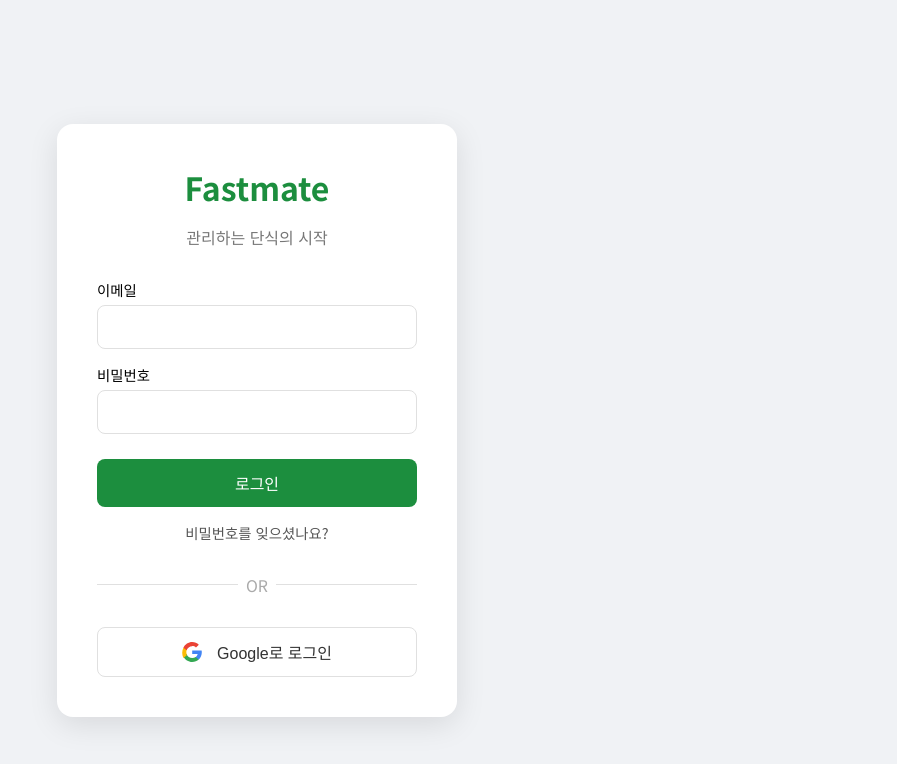
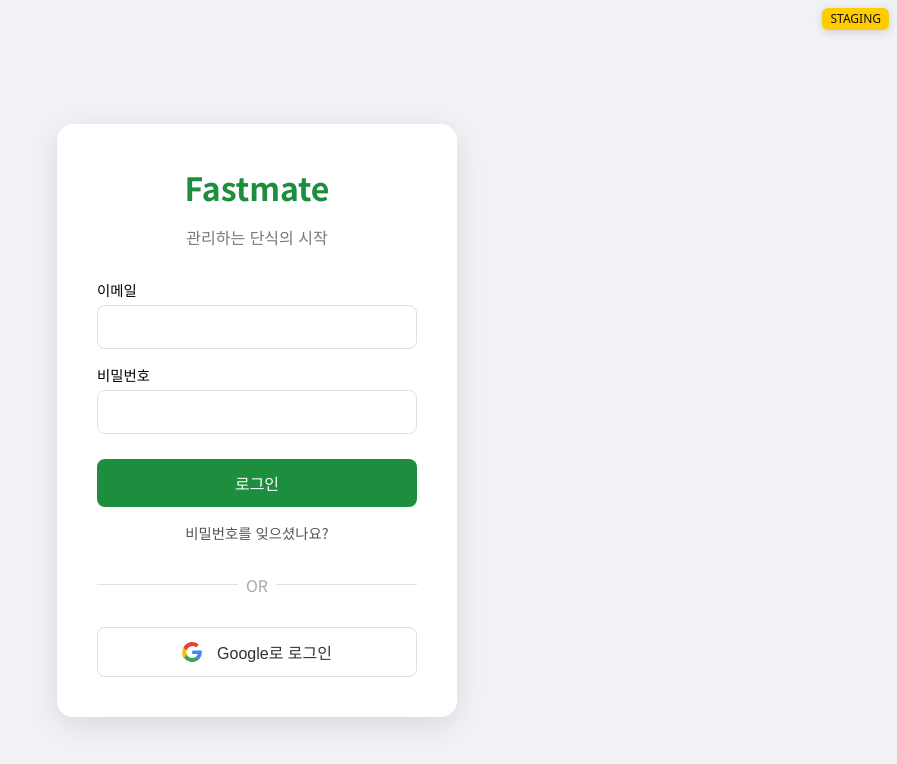
Before and after one commit to maenglion/fastmateapp, a website: page login.html in a window 1280 px wide. Shown: the whole page, without its empty margins (383-1280 px from the left). Drawn offline with Linux system fonts and the light colour scheme; no server answers.

Commit message:
업데이트 스테이징 설정하기

```diff
--- a/firebase-init.js
+++ b/firebase-init.js
@@ -1,15 +1,14 @@
 // /firebase-init.js — v8.5 (공통)
-
-(() => {
+(function () {
   'use strict';
 
-  // 중복 로드 방지 + 전역 버전 표기
+  // ===== 공용 가드/버전 =====
   if (window.__AUTH_BOOT__) return;
   window.__AUTH_BOOT__ = true;
   window.__APP_VERSION__ = '2025.09.06-v8.5';
   console.log('[fastmate] version', window.__APP_VERSION__);
 
-  // 스플래시 가드(다른 스크립트보다 먼저 안전하게 호출 가능)
+  // 스플래시 안전 가드
   if (!window.showApp) {
     window.showApp = function () {
       const s = document.getElementById('splash-screen');
@@ -18,8 +17,12 @@
     };
   }
 
-  // ---------- Firebase 초기화(v8) ----------
-  const cfg = {
+  // ===== 환경/설정 (prod vs staging) =====
+  const ENV = /(^|\.)dev\.fastmate\.kr$/i.test(location.hostname) || /localhost/.test(location.hostname)
+    ? 'staging' : 'prod';
+
+  const CONFIG = {
+    prod: {
       apiKey: "AIzaSyCpLWcArbLdVDG6Qd6QoCgMefrXNa2pUs8",
       authDomain: "auth.fastmate.kr",
       projectId: "fasting-b4ccb",
@@ -27,22 +30,61 @@
       messagingSenderId: "879518503068",
       appId: "1:879518503068:web:295b1d4e21a40f9cc29d59",
       measurementId: "G-EX5HR2CB35"
+    },
+    // TODO: 스테이징 값 채워 넣기
+    staging: {
+      apiKey: "STAGING_API_KEY",
+      authDomain: "auth-dev.fastmate.kr",        // 또는 fastmate-staging.firebaseapp.com
+      projectId: "fastmate-staging",
+      storageBucket: "fastmate-staging.appspot.com",
+      messagingSenderId: "STAGING_SENDER_ID",
+      appId: "STAGING_APP_ID",
+      measurementId: "STAGING_MEASUREMENT_ID"
+    }
   };
-  if (!firebase.apps.length) firebase.initializeApp(cfg);
+
+  const cfg = CONFIG[ENV];
+  const app = firebase.apps.length ? firebase.app() : firebase.initializeApp(cfg);
   const auth = firebase.auth();
   const db   = firebase.firestore();
 
-  // Firestore settings — 한 번만
+  // Firestore 설정(한 번만)
+  try {
     if (!db.__SETTINGS_APPLIED__) {
-    try { db.settings({ experimentalForceLongPolling: true }); }
-    catch(_) {}
+      db.settings({ experimentalForceLongPolling: true });
       db.__SETTINGS_APPLIED__ = true;
     }
+  } catch (e) {
+    /* noop */
+  }
 
-  // 디바이스 언어
   try { auth.useDeviceLanguage && auth.useDeviceLanguage(); } catch {}
 
-  // 전역 유틸(기존 코드 호환용 이름까지 모두 export)
+  // STAGING 표시 배지
+  if (ENV === 'staging') {
+    console.log('[ENV] STAGING');
+    document.documentElement.setAttribute('data-env', 'staging');
+    document.addEventListener('DOMContentLoaded', () => {
+      const badge = document.createElement('div');
+      badge.textContent = 'STAGING';
+      Object.assign(badge.style, {
+        position: 'fixed', top: '8px', right: '8px', zIndex: 9999,
+        padding: '4px 8px', borderRadius: '6px',
+        font: '12px/1.2 system-ui, sans-serif',
+        background: '#ffcc00', color: '#111', boxShadow: '0 2px 8px rgba(0,0,0,.15)'
+      });
+      document.body.appendChild(badge);
+    });
+  }
+
+  // ===== 유틸/프로필 =====
+  function hasValue(x){ return Array.isArray(x) ? x.length>0 : (x!=null && String(x).trim()!==''); }
+  function isProfileDone(u){
+    const nick = u?.nickname;
+    const goals = u?.goals ?? u?.purpose ?? u?.joinPurpose ?? u?.onboarding?.reasons;
+    const completed = u?.onboarding?.completed === true;
+    return hasValue(nick) && (hasValue(goals) || completed);
+  }
   async function getUserDoc(uid) {
     const id = uid || auth.currentUser?.uid;
     if (!id) return null;
@@ -52,6 +94,7 @@
     } catch (e) { console.error('[getUserDoc]', e); return null; }
   }
   async function upsertUserDoc(user) {
+    if (!user) return;
     const ref = db.collection('users').doc(user.uid);
     await ref.set({
       uid: user.uid,
@@ -68,21 +111,14 @@
     if (!uid) throw new Error('not-authenticated');
     await db.collection('users').doc(uid).set(data, { merge:true });
   }
-  function hasValue(x){ return Array.isArray(x) ? x.length>0 : (x!=null && String(x).trim()!==''); }
-  function isProfileDone(u){
-    const nick = u?.nickname;
-    const goals = u?.goals ?? u?.purpose ?? u?.joinPurpose ?? u?.onboarding?.reasons;
-    const completed = u?.onboarding?.completed === true;
-    return hasValue(nick) && (hasValue(goals) || completed);
-  }
 
-  // 전역 export (예전 코드에서 전역 함수로 직접 호출하므로 그대로 노출)
-  window.fastmateApp = { auth, db, getUserDoc, ensureUserProfile, upsertUserDoc };
+  // 전역 export(기존 코드 호환)
+  window.fastmateApp = { app, auth, db, getUserDoc, ensureUserProfile, upsertUserDoc };
   window.getUserDoc = getUserDoc;
   window.ensureUserProfile = ensureUserProfile;
   window.upsertUserDoc = upsertUserDoc;
 
-  // ---------- 라우팅 헬퍼 ----------
+  // ===== 라우팅 헬퍼 =====
   const ROUTES = {
     index:   '/index.html',
     login:   '/login.html',
@@ -105,7 +141,7 @@
   };
   const goOnce = (to) => { if (!window.__AUTH_NAV__) { window.__AUTH_NAV__ = true; location.replace(to); } };
 
-  // 인앱/웹뷰 감지 + 예쁜 경고
+  // ===== 인앱 감지 & 예쁜 경고 =====
   function isInApp(){
     const ua = navigator.userAgent || '';
     return /; wv\)/i.test(ua) || /FBAN|FBAV|FB_IAB|Instagram|KAKAOTALK|NAVER|DaumApps/i.test(ua);
@@ -116,8 +152,7 @@
     el.id = 'inapp-overlay';
     el.style.cssText = `
       position:fixed;inset:0;background:rgba(0,0,0,.45);display:flex;align-items:center;justify-content:center;z-index:99999;
-      font-family:system-ui,-apple-system,Segoe UI,Roboto,Apple SD Gothic Neo,'Noto Sans KR',sans-serif;
-    `;
+      font-family:system-ui,-apple-system,Segoe UI,Roboto,Apple SD Gothic Neo,'Noto Sans KR',sans-serif;`;
     el.innerHTML = `
       <div style="background:#fff;border-radius:16px;max-width:440px;width:88%;padding:22px;box-shadow:0 10px 30px rgba(0,0,0,.2)">
         <div style="font-size:18px;font-weight:700;margin-bottom:10px">인앱 브라우저에서는 로그인할 수 없어요</div>
@@ -132,13 +167,11 @@
     el.querySelector('#inapp-ok')?.addEventListener('click', () => el.remove());
   }
 
-  // ---------- 로그인 시작(버튼에서 호출) ----------
+  // ===== 로그인 시작(버튼용) =====
   window.signInWithGoogle = function () {
     if (isInApp()) { showInAppWarning(); return; }
 
     const provider = new firebase.auth.GoogleAuthProvider();
-
-    // iOS/Safari/웹뷰는 redirect가 안전
     const ua = navigator.userAgent || '';
     const isIOS = /iPad|iPhone|iPod/.test(ua);
     const standalone = window.matchMedia('(display-mode: standalone)').matches || navigator.standalone;
@@ -147,7 +180,6 @@
 
     sessionStorage.setItem('oauthBusy', '1');
     document.body.classList.add('oauth-busy');
-
     const done = () => { sessionStorage.removeItem('oauthBusy'); document.body.classList.remove('oauth-busy'); };
 
     if (preferRedirect) {
@@ -164,14 +196,13 @@
     }
   };
 
-  // 비밀번호 재설정(있을 때만)
+  // 버튼/리셋 바인딩(있을 때만)
   document.addEventListener('DOMContentLoaded', () => {
-    const btns = [
+    [
       document.getElementById('google-login-btn'),
       document.getElementById('googleSignupBtn'),
       document.querySelector('[data-role="google-login"]')
-    ].filter(Boolean);
-    btns.forEach(btn => {
+    ].filter(Boolean).forEach(btn => {
       if (!btn.__BOUND__) {
         btn.__BOUND__ = true;
         btn.addEventListener('click', e => { e.preventDefault(); window.signInWithGoogle(); });
@@ -190,7 +221,7 @@
     }
   });
 
-  // ---------- OAuth 리디렉션 결과 → 온보딩/메인 분기 ----------
+  // ===== OAuth redirect 결과 → 분기 =====
   auth.setPersistence(firebase.auth.Auth.Persistence.LOCAL)
     .catch(() => auth.setPersistence(firebase.auth.Auth.Persistence.SESSION))
     .then(() => auth.getRedirectResult())
@@ -199,44 +230,39 @@
       await upsertUserDoc(res.user);
       const prof = await getUserDoc(res.user.uid);
       const done = isProfileDone(prof);
-        // signup 화면이면 step 보정만 하고 머무름
+
       if (isSignup()) {
         const url = new URL(location.href);
         url.searchParams.set('step', res.additionalUserInfo?.isNewUser || !done ? '2' : 'final');
         history.replaceState(null, '', url.toString());
         return;
       }
-        // 그 외: 미완료면 signup, 완료면 fastmate
       if (!done) return goOnce(toUrl('signup'));
       return goOnce(toUrl('fastmate'));
     })
     .catch(e => console.warn('[redirectResult]', e?.code, e?.message));
 
-  // ---------- 일반 상태 감지 ----------
+  // ===== 일반 상태 감지 =====
   auth.onAuthStateChanged(async (user) => {
     const p = path();
     console.log('[auth] state=', !!user, 'path=', p);
 
     if (!user) {
-      // 보호 페이지에서만 로그인으로 강제
       if (isProtected() && !isLogin()) return goOnce(toUrl('login'));
       window.showApp?.();
       return;
     }
 
-    // upsert는 non-blocking
     upsertUserDoc(user).catch(e => console.warn('[upsert]', e));
 
     const prof = await getUserDoc(user.uid);
     const done = isProfileDone(prof);
 
-    // 엔트리(index/login) → 완료: fastmate / 미완료: signup
     if ((isIndex() || isLogin()) && !isSignup()) {
       if (!done) return goOnce(toUrl('signup'));
       return goOnce(toUrl('fastmate'));
     }
 
-    // signup에서 step 파라미터 보정
     if (isSignup()) {
       const url = new URL(location.href);
       url.searchParams.set('step', done ? 'final' : '2');
@@ -245,7 +271,6 @@
       return;
     }
 
-    // fastmate 진입 시 UI 하이드레이션
     if (isFastmate()) {
       try {
         const userChip     = document.getElementById('userChip');
@@ -259,7 +284,7 @@
 
         window.updateUIState?.();
 
-        // 프로필 미완료 유저에게 팝업(원하면)
+        // 프로필 미완료 유저에게 팝업(선택)
         if (!done) openOnboardingModal();
 
         if (!window.__WIRED__) { window.__WIRED__ = true; try { window.wireEventsOnce?.(); } catch {} }
@@ -268,7 +293,7 @@
     }
   });
 
-  // 간단 온보딩 모달(닉네임/목표 입력)
+  // ===== 온보딩 모달 =====
   function openOnboardingModal(){
     if (document.getElementById('fm-onboard')) return;
     const wrap = document.createElement('div');
@@ -293,7 +318,6 @@
       const goals    = document.getElementById('fm-goal').value.trim();
       try {
         await ensureUserProfile({ nickname, goals, onboarding: { completed: true }});
-        // 칩 갱신
         const chipName = document.getElementById('userChipName');
         if (chipName && nickname) chipName.textContent = nickname;
         wrap.remove();
--- a/login.html
+++ b/login.html
@@ -150,10 +150,10 @@
         </button>
         </main>
 
-<script src="https://www.gstatic.com/firebasejs/8.10.1/firebase-app.js"></script>
-<script src="https://www.gstatic.com/firebasejs/8.10.1/firebase-auth.js"></script>
-<script src="https://www.gstatic.com/firebasejs/8.10.1/firebase-firestore.js"></script>
-<script defer src="/firebase-init.js?v=2025.09.06-v8"></script>
+<script src="https://www.gstatic.com/firebasejs/8.10.1/firebase-app.js" defer></script>
+<script src="https://www.gstatic.com/firebasejs/8.10.1/firebase-auth.js" defer></script>
+<script src="https://www.gstatic.com/firebasejs/8.10.1/firebase-firestore.js" defer></script>
+<script defer src="/firebase-init.js?v=STAGING-SAFE"></script>
 
 
 </body>
```
Also changed, not shown: forgot-password.html (+4 -4 lines), index.html (+4 -5 lines), mypage.html (+4 -4 lines), signup.html (+4 -4 lines). Lines whose indentation alone changed are shown as unchanged.
